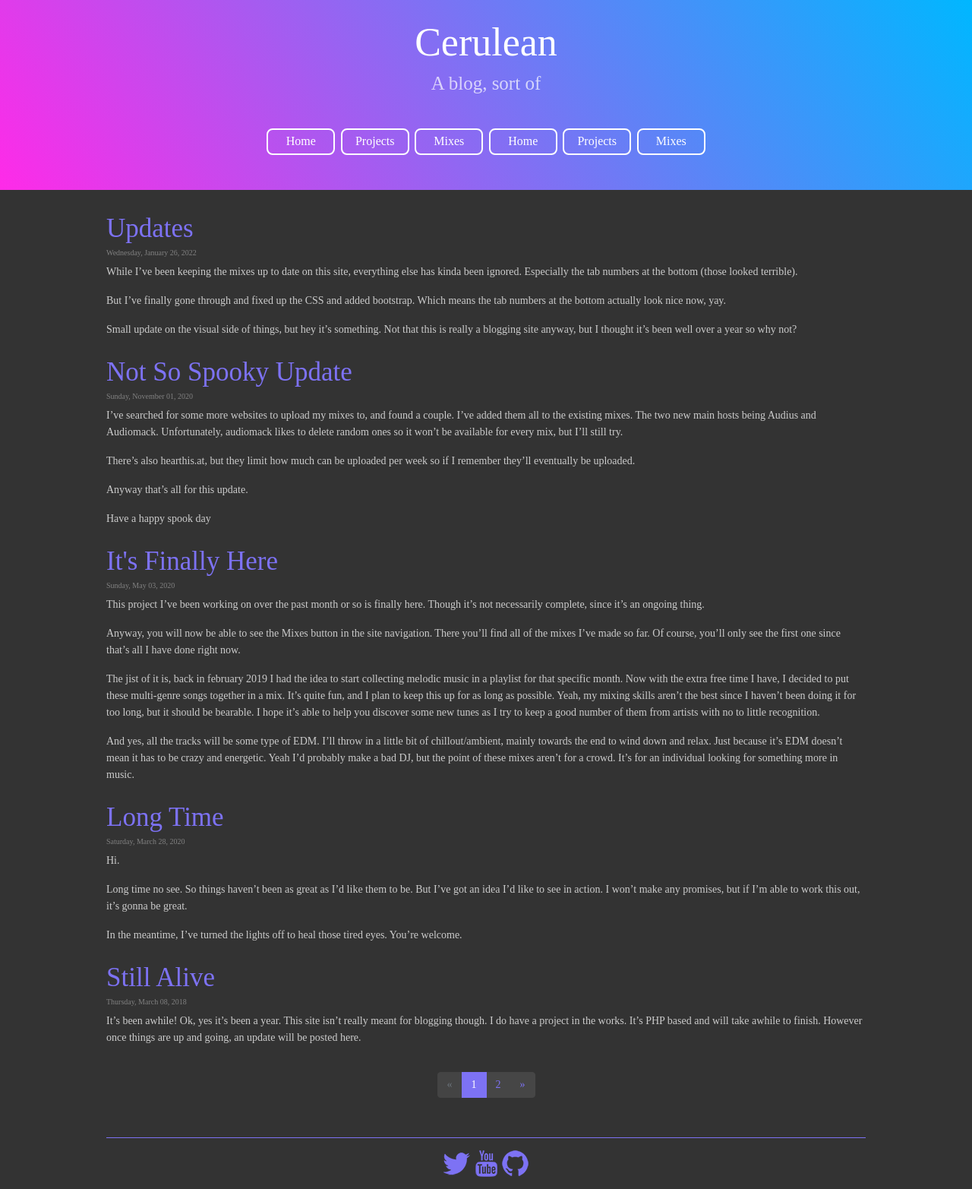
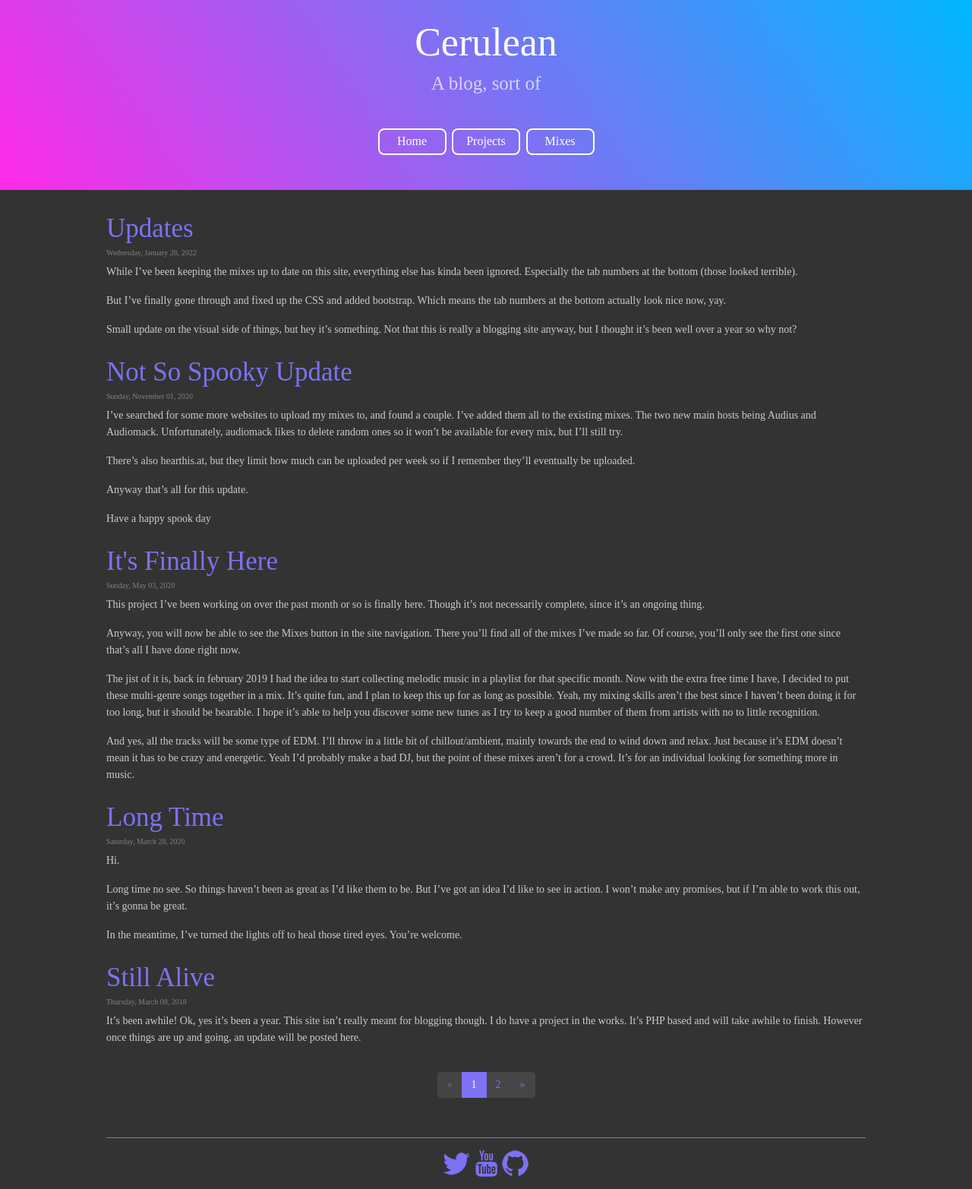
Before and after one commit to ceruleanight/ceruleanight.github.io, a Jekyll site: the page built from index.html, in a window 1280 px wide. Shown: the whole page at 76% size. Built offline with Jekyll 4.4.1, drawn with Linux system fonts in a browser that asks for light colours; some web fonts are replaced; the list of posts is cut into pages by our own code.

Commit message:
Fixed Navigation

```diff
--- a/_includes/header.html
+++ b/_includes/header.html
@@ -1,9 +1,6 @@
 <h1>Cerulean</h1>
 <h2>A blog, sort of</h2>
 <nav>
-	<a href="{{ absolute_url }}"><input class="button" value="Home" type="button"></a>
-	<a href="{{ absolute_url }}/projects"><input class="button" value="Projects" type="button"></a>
-	<a href="{{ absolute_url }}/mixes"><input class="button" value="Mixes" type="button"></a>
 	<a href="{{ site.url }}/"><input class="button" value="Home" type="button"></a>
 	<a href="{{ site.url }}/projects"><input class="button" value="Projects" type="button"></a>
 	<a href="{{ site.url }}/mixes"><input class="button" value="Mixes" type="button"></a>
```
